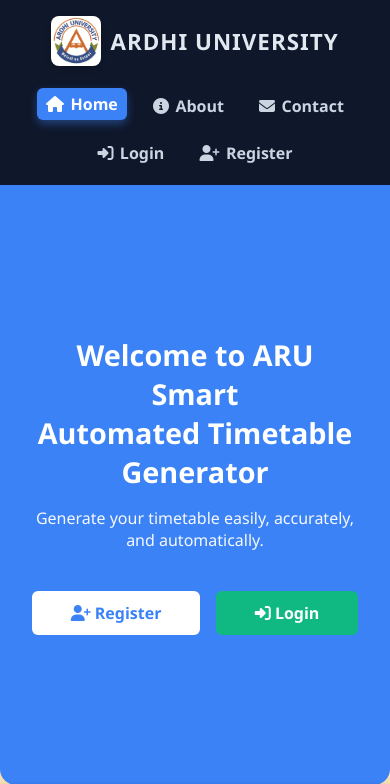
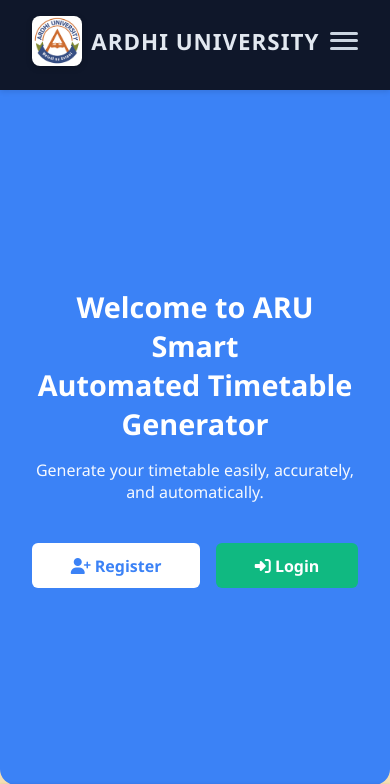
Before and after one commit to Geraldgarus/aru-smart-automated-updated, a Django app: page / in a window 390 px wide. Shown: the top 784 px of the page. Run offline with Django 5.2, Linux system fonts and the light colour scheme.

Commit message:
Improve responsiveness for different screen sizes

```diff
--- a/timetable_app/templates/index.html
+++ b/timetable_app/templates/index.html
@@ -32,6 +32,7 @@
       background: #0f172a;
       box-shadow: 0 2px 5px rgba(0, 0, 0, 0.1);
       flex-wrap: wrap;
+      position: relative;
     }
 
     .logo-container {
@@ -45,6 +46,7 @@
       border-radius: 8px;
       box-shadow: 0 2px 6px rgba(0,0,0,0.2);
       transition: transform 0.3s ease;
+      user-select: none;
     }
 
     .logo-container img:hover {
@@ -86,6 +88,68 @@
       color: white;
       box-shadow: 0 4px 8px rgb(59 130 246 / 0.4);
       transform: translateY(-2px);
+    }
+
+    /* Hamburger Button */
+    .hamburger {
+      display: none;
+      flex-direction: column;
+      justify-content: space-around;
+      width: 28px;
+      height: 22px;
+      background: transparent;
+      border: none;
+      cursor: pointer;
+      padding: 0;
+      z-index: 1100;
+    }
+
+    .hamburger:focus {
+      outline: none;
+    }
+
+    .hamburger .bar {
+      width: 100%;
+      height: 3px;
+      background-color: #cbd5e1;
+      border-radius: 2px;
+      transition: all 0.3s ease;
+    }
+
+    /* Small screen styles */
+    @media (max-width: 768px) {
+      nav {
+        justify-content: space-between;
+      }
+
+      nav ul {
+        flex-direction: column;
+        width: 100%;
+        max-height: 0;
+        overflow: hidden;
+        transition: max-height 0.3s ease;
+        background: #0f172a;
+        border-radius: 0 0 12px 12px;
+        margin-top: 0.5rem;
+      }
+
+      nav ul.show {
+        max-height: 300px; /* enough height to show all links */
+      }
+
+      nav ul li {
+        text-align: center;
+        margin: 0.7rem 0;
+      }
+
+      nav ul li a {
+        font-size: 1.2rem;
+        padding: 0.7rem 0;
+      }
+
+      .hamburger {
+        display: flex;
+      }
     }
 
     main {
@@ -185,19 +249,6 @@
     }
 
     @media (max-width: 768px) {
-      nav {
-        justify-content: center;
-        gap: 1rem;
-      }
-
-      nav ul {
-        flex-wrap: wrap;
-        justify-content: center;
-        gap: 1rem;
-        margin-top: 0.5rem;
-        width: 100%;
-      }
-
       main h1 {
         font-size: 1.8rem;
       }
@@ -231,7 +282,14 @@
       <img src="{% static 'images/aru logo.png' %}" alt="ARU Logo" />
       <span>ARDHI UNIVERSITY</span>
     </div>
-    <ul>
+
+    <button class="hamburger" aria-label="Toggle navigation" aria-expanded="false" aria-controls="nav-menu">
+      <span class="bar"></span>
+      <span class="bar"></span>
+      <span class="bar"></span>
+    </button>
+
+    <ul id="nav-menu">
       <li><a class="active" href="#"><i class="fas fa-home"></i> Home</a></li>
       <li><a href="/about/"><i class="fas fa-info-circle"></i> About</a></li>
       <li><a href="/contact/"><i class="fas fa-envelope"></i> Contact</a></li>
@@ -251,12 +309,23 @@
 
   <footer>
     <div class="links">
-
+      <!-- You can add footer links here -->
     </div>
     <div>
       &copy; 2025 Ardhi University. All rights reserved.
     </div>
   </footer>
 
+  <script>
+    const hamburger = document.querySelector('.hamburger');
+    const navMenu = document.getElementById('nav-menu');
+
+    hamburger.addEventListener('click', () => {
+      const expanded = hamburger.getAttribute('aria-expanded') === 'true';
+      hamburger.setAttribute('aria-expanded', !expanded);
+      navMenu.classList.toggle('show');
+    });
+  </script>
+
 </body>
 </html>
```
Also changed, not shown: timetable_app/templates/forms_link.html (+149 -0 lines), timetable_app/templates/timetable_for_year.html (+74 -8 lines).
